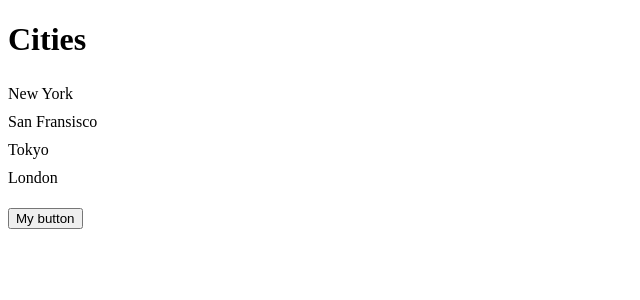
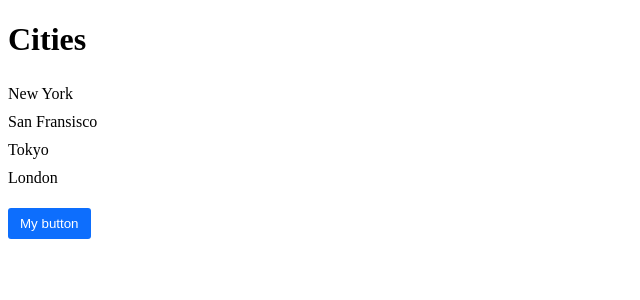
Before and after one commit to Jdubstep1357/React, a React (Vite) app: page / in a window 1280 px wide. Shown: the top 300 px of the page, without its empty margins (0-640 px from the left). Built offline with nearby package versions, Linux system fonts and the light colour scheme.

Commit message:
9_Styling_Components_Exercise1

```diff
--- a/package.json
+++ b/package.json
@@ -13,6 +13,7 @@
     "bootstrap": "^5.3.8",
     "react": "^19.2.0",
     "react-dom": "^19.2.0",
+    "react-icons": "^4.7.1",
     "styled-components": "^6.3.11"
   },
   "devDependencies": {
--- a/src/App.tsx
+++ b/src/App.tsx
@@ -1,7 +1,9 @@
 import Alert from "./components/Alert";
-import Button from "./components/Button";
+import Button from "./components/Button/Button";
 import { useState } from "react";
 import ListGroup from "./components/ListGroup";
+import styled from 'styled-components';
+import "./components/ListGroup/ListGroup.module.css";
 
 /* NOTES
 
@@ -28,6 +30,10 @@ import ListGroup from "./components/ListGroup";
 */
 
 
+const ButtonStyle = styled.button`
+  color: red`;
+
+
 function App() {
 
   // used in showing / hiding button when clicked
@@ -46,7 +52,9 @@ function App() {
     <>
       <ListGroup items={items} heading="Cities" onSelectItem={handleSelectItem} />
       { alertVisible && <Alert onClose={() => setAlertVisibility(false)}>My alert</Alert>}
-      <Button color="primary" onClick={() => setAlertVisibility(true)}>My button</Button>
+      {/* <Button color="primary" onClick={() => setAlertVisibility(true)}>My button</Button> */}
+
+      <Button onClick={() => {}}>My button</Button>
     </>
   )
 }
--- /dev/null
+++ b/src/components/Button/Button.module.css
@@ -0,0 +1,11 @@
+.btn {
+    padding: 8px 12px;
+    border-radius: 3px;
+    border: 0;
+}
+
+
+.btn-primary {
+    background-color: #0d6efd;
+    color: white;
+}
--- a/src/components/Button.tsx
+++ b/src/components/Button/Button.tsx
@@ -1,5 +1,5 @@
 import { useState } from "react";
-
+import styles from "./Button.module.css";
 
 
 interface Props {
@@ -10,10 +10,10 @@ interface Props {
     onClick: () => void;
 }
 
-const ReactButton =({ children, onClick, color }: Props) => {
+const ReactButton =({ children, onClick, color = "primary" }: Props) => {
     return (
     <>
-<button type="button" className={"btn btn-" + color} onClick={onClick}>{children}</button>
+<button type="button" className={[styles.btn, styles['btn-' + color]].join(' ')} onClick={onClick}>{children}</button>
 
     </>
     )
--- a/src/components/ListGroup/ListGroup.module.css
+++ b/src/components/ListGroup/ListGroup.module.css
@@ -3,10 +3,9 @@
 */
 
 .listGroup {
-    list-style: none;
-    padding: 0;
+
 }
 
-.container {
-    background: yellow;
+.BtnColor {
+    color: green;
 }
--- a/src/components/ListGroup/ListGroup.tsx
+++ b/src/components/ListGroup/ListGroup.tsx
@@ -46,13 +46,13 @@ function ListGroup({ items, heading, onSelectItem }: Props) {
 
   return (
    <>
+
     <h1>{heading}</h1>
     { /* writing Javascript in JSX markup */
         items.length === 0 && <p>No itemm found</p>
     }
     {/* <List> same as <ul className="list-group" */}
       <List>
-
         {/*
             key: each list should have a uniquie key to keep track of items. when things are added or removed dynamically
         react knows which things were updated
```
Also changed, not shown: 1 other file (tests, documents, lock files or other folders).
